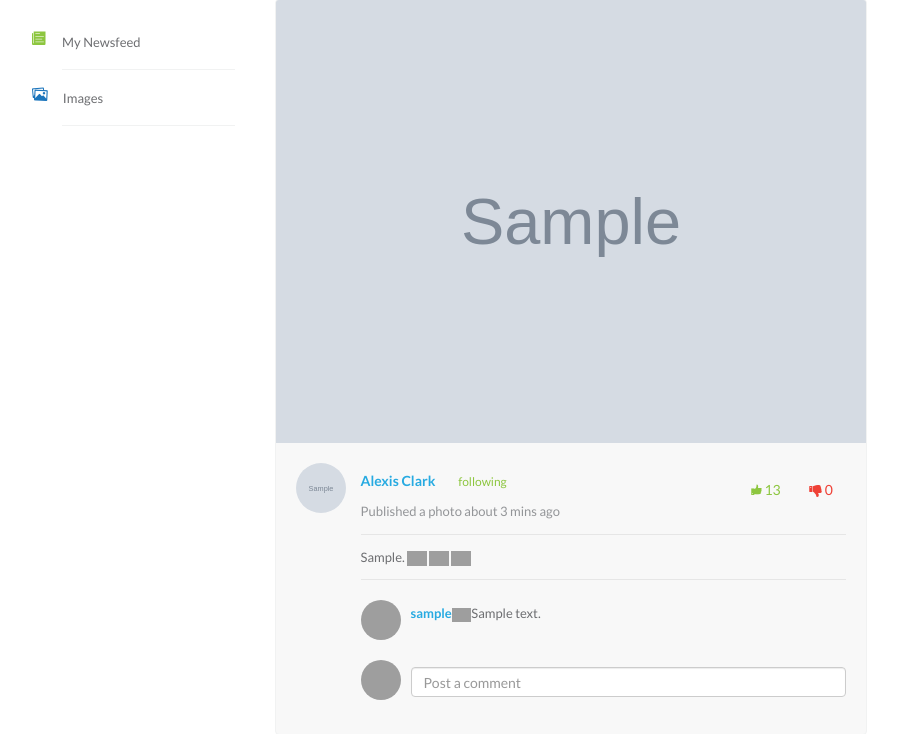
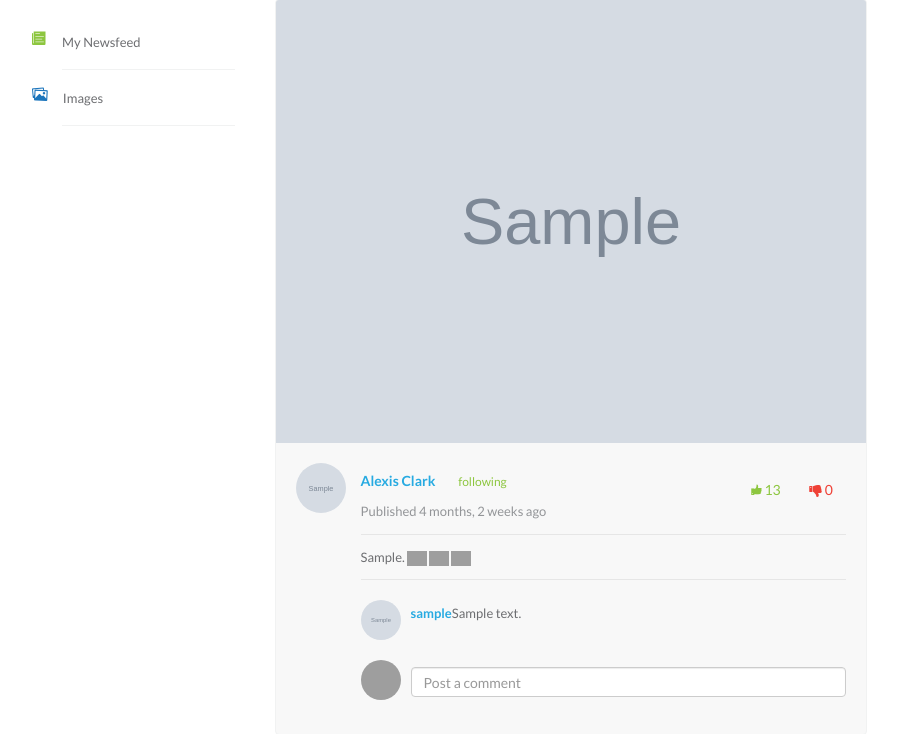
Before and after one commit to mosesbabu/instaclone, a Django app: page /instagram/ in a window 1280 px wide. Shown: the part 196-930 px from the top of the page, without its empty margins (113-1011 px from the left). Run offline with Django 3.2, Linux system fonts and the light colour scheme; a user stored in the database is signed in; tables that the repository leaves empty hold one stand-in row (values such as "Sample post"); grey boxes marked "Sample" are stand-in pictures; some libraries are stand-ins or nearby versions; some web fonts are replaced; grey boxes are pictures that could not be loaded.

Commit message:
add post date created

```diff
--- a/instaclone/templates/instaclone/newsfeed.html
+++ b/instaclone/templates/instaclone/newsfeed.html
@@ -57,7 +57,7 @@
                 <div class="post-detail">
                   <div class="user-info">
                     <h5><a href="timeline.html" class="profile-link">Alexis Clark</a> <span class="following">following</span></h5>
-                    <p class="text-muted">Published a photo about 3 mins ago</p>
+                    <p class="text-muted">Published  {{ post.time_created|timesince }} ago</p>
                   </div>
                   <div class="reaction">
                     <a class="btn text-green"><i class="icon ion-thumbsup"></i> 13</a>
@@ -68,12 +68,14 @@
                     <p>{{post.caption}}. <i class="em em-anguished"></i> <i class="em em-anguished"></i> <i class="em em-anguished"></i></p>
                   </div>
                   <div class="line-divider"></div>
+                  {% for comment in post.comment_set.all %}
                   <div class="post-comment">
-                    {% for comment in post.comment_set.all %}
-                    <img src="images/users/user-11.jpg" alt="" class="profile-photo-sm" />
-                    <p><a href="timeline.html" class="profile-link">{{ comment.user.username }}</a><i class="em em-laughing"></i>{{ comment.comment }} </p>
-                    {% endfor %}
+
+                    <img src="{{ post.user_profile.profile_path.url }}" alt="" class="profile-photo-sm" />
+                    <p><a href="timeline.html" class="profile-link">{{ comment.user.username }}</a></i>{{ comment.comment }} </p>
+
                   </div>
+                  {% endfor %}
                   <div class="post-comment">
                     <img src="images/users/user-1.jpg" alt="" class="profile-photo-sm" />
                     <input type="text" class="form-control" placeholder="Post a comment">
```
